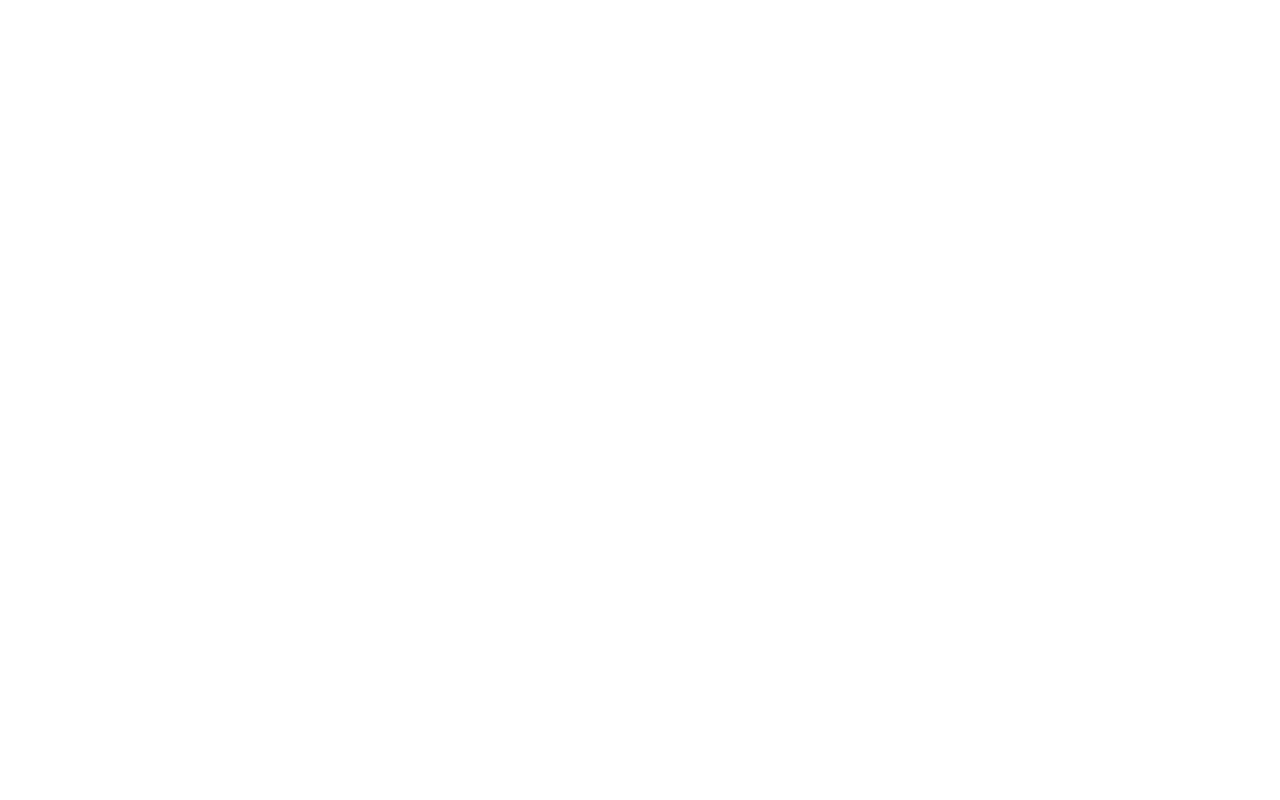
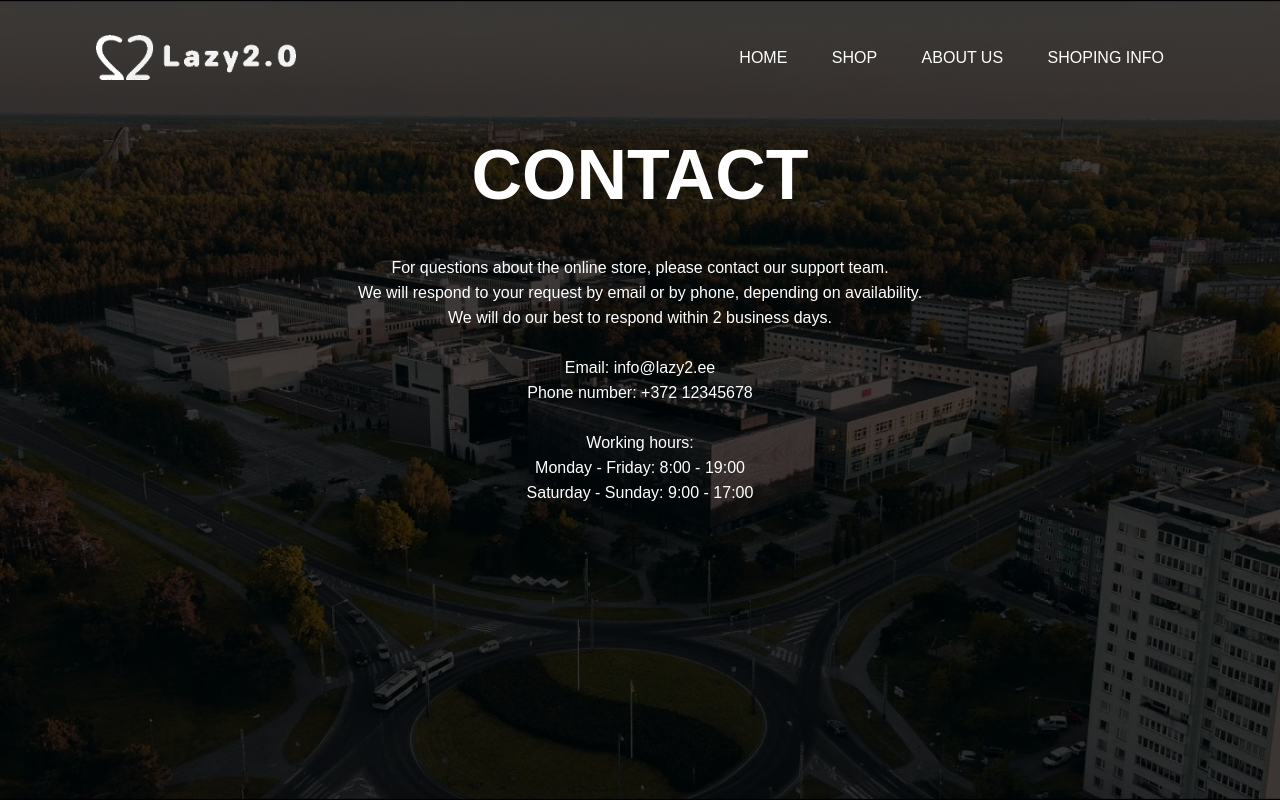
Before and after one commit to StenSmirnov/webshop, a plain HTML site: page contact.html in a window 1280 px wide. Drawn offline with Linux system fonts and the light colour scheme; a web font is replaced by a local one.

Commit message:
Add files via upload

```diff
--- a/aboutus.html
+++ b/aboutus.html
@@ -0,0 +1,27 @@
+<!DOCTYPE html>
+<html lang="en">
+<head>
+    <title>About Us</title>
+    <link rel="stylesheet" href="style.css">
+</head>
+<body>
+    <div class="banner">
+        <div class="navbar">
+            <img src="logo.png" class="logo">
+            <ul>
+                <li><a href="index.html">Home</a></li>
+                <li><a href="shop.html">Shop</a></li>
+                <li><a href="contact.html">Contact</a></li>
+                <li><a href="shopinginfo.html">Shoping Info</a></li>
+            </ul>
+        </div>
+        <div class="content1">
+            <h1>ABOUT US</h1>
+            <p>Our online store was opened in 2022 and since then has been providing its customers with excellent collectible cars and quality customer service.
+
+
+
+            </p>
+
+        </div>
+    </div>
--- a/contact.html
+++ b/contact.html
@@ -0,0 +1,39 @@
+<!DOCTYPE html>
+<html lang="en">
+<head>
+    <title>Contact</title>
+    <link rel="stylesheet" href="style.css">
+</head>
+<body>
+    <div class="banner">
+        <div class="navbar">
+            <img src="logo.png" class="logo">
+            <ul>
+                <li><a href="index.html">Home</a></li>
+                <li><a href="shop.html">Shop</a></li>
+                <li><a href="aboutus.html">About Us</a></li>
+                <li><a href="shopinginfo.html">Shoping Info</a></li>
+            </ul>
+        </div>
+        <div class="content1">
+            <h1>CONTACT</h1>
+            <p>For questions about the online store, please contact our support team.<br>
+                We will respond to your request by email or by phone, depending on availability.<br>
+                We will do our best to respond within 2 business days.<br>
+                <br>
+                Email: info@lazy2.ee
+                <br>
+                Phone number: +372 12345678<br>
+                <br>
+                Working hours:<br>
+                Monday - Friday: 8:00 - 19:00<br>
+                Saturday - Sunday: 9:00 - 17:00
+
+
+            </p>
+
+        </div>
+    </div>
+
+</body>
+</html>
--- a/style.css
+++ b/style.css
@@ -147,3 +147,21 @@ button:hover{
     color: #fff;
     text-decoration: none;
 }
+.content1{
+    width: 100%;
+    position: absolute;
+    top: 300px;
+    transform: translateY(-50%);
+    text-align: center;
+    color: #fff;
+}
+.content1 h1{
+    font-size: 70px;
+    margin-top: 80px;
+    color: #fff;
+}
+.content1 p{
+    margin: 40px auto;
+    font-weight: 100;
+    line-height: 25px;
+}
```
